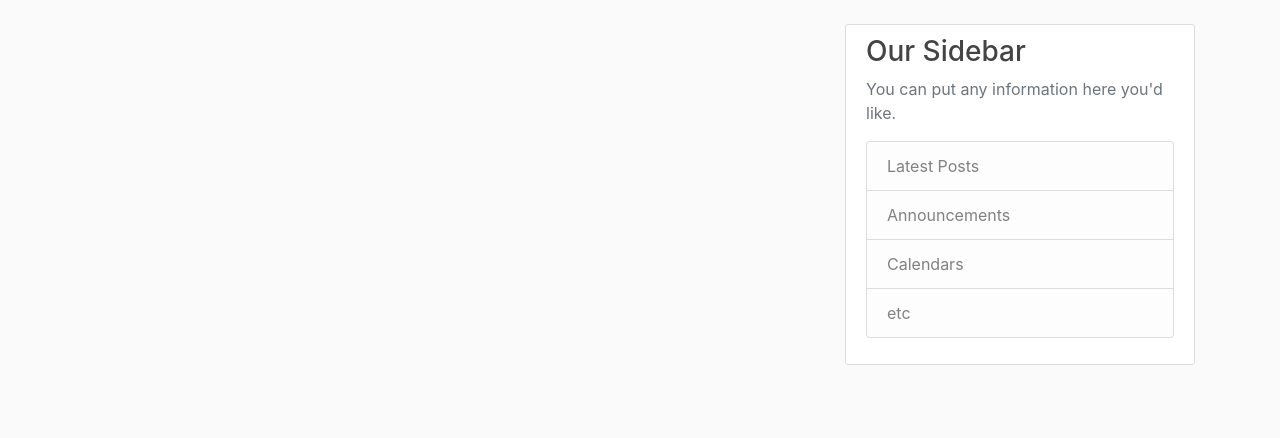
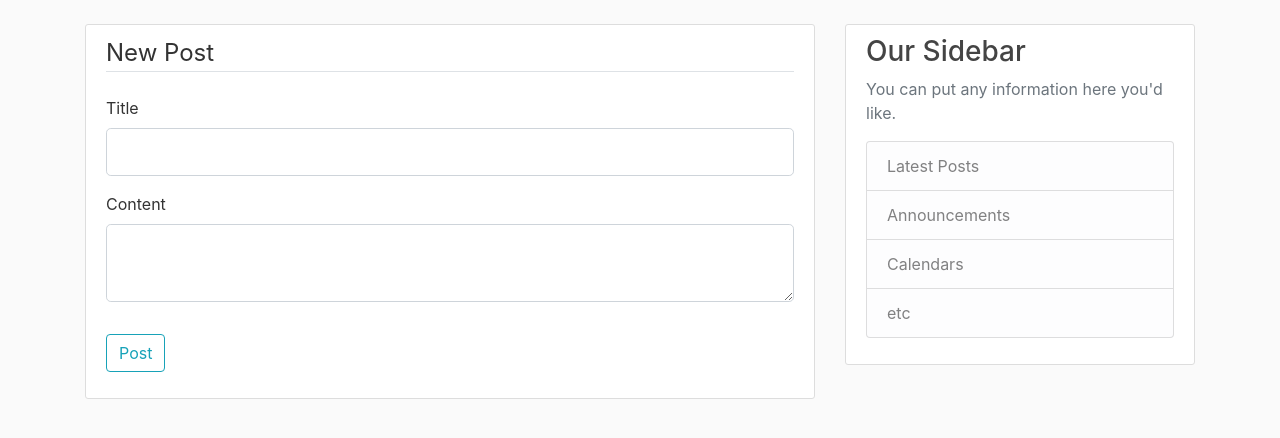
Before and after one commit to JamesDrysdale/animal-magic-blog, a Flask app: page /post/new in a window 1280 px wide. Shown: the part 56-494 px from the top of the page. Run offline with Flask 2, Linux system fonts and the light colour scheme; the visitor is signed in with stand-in values (Sample User, id 1); some libraries are stand-ins or nearby versions.

Commit message:
Added form fields to create post template

```diff
--- a/animalmagicblog/templates/create_post.html
+++ b/animalmagicblog/templates/create_post.html
@@ -1,4 +1,40 @@
 {% extends "layout.html" %}
 {% block content %}
-
+    <div class="content-section">
+        <form method="POST" action="">
+            {{ form.hidden_tag() }}
+            <fieldset class="form-group">
+                <legend class="border-bottom mb-4">New Post</legend>
+                <div class="form-group">
+                    {{ form.title.label(class="form-control-label") }}
+                    {% if form.title.errors %}
+                        {{ form.title(class="form-control form-control-lg is-invalid") }}
+                        <div class="invalid-feedback">
+                            {% for error in form.title.errors %}
+                                <span>{{ error }}</span>
+                            {% endfor %}
+                        </div>
+                    {% else %}
+                        {{ form.title(class="form-control form-control-lg") }}
+                    {% endif %}
+                </div>
+                <div class="form-group">
+                    {{ form.content.label(class="form-control-label") }}
+                    {% if form.content.errors %}
+                        {{ form.content(class="form-control form-control-lg is-invalid") }}
+                        <div class="invalid-feedback">
+                            {% for error in form.content.errors %}
+                                <span>{{ error }}</span>
+                            {% endfor %}
+                        </div>
+                    {% else %}
+                        {{ form.content(class="form-control form-control-lg") }}
+                    {% endif %}
+                </div>
+            </fieldset>
+            <div class="form-group">
+                {{ form.submit(class="btn btn-outline-info") }}
+            </div>
+        </form>
+    </div>
 {% endblock content %}
```
